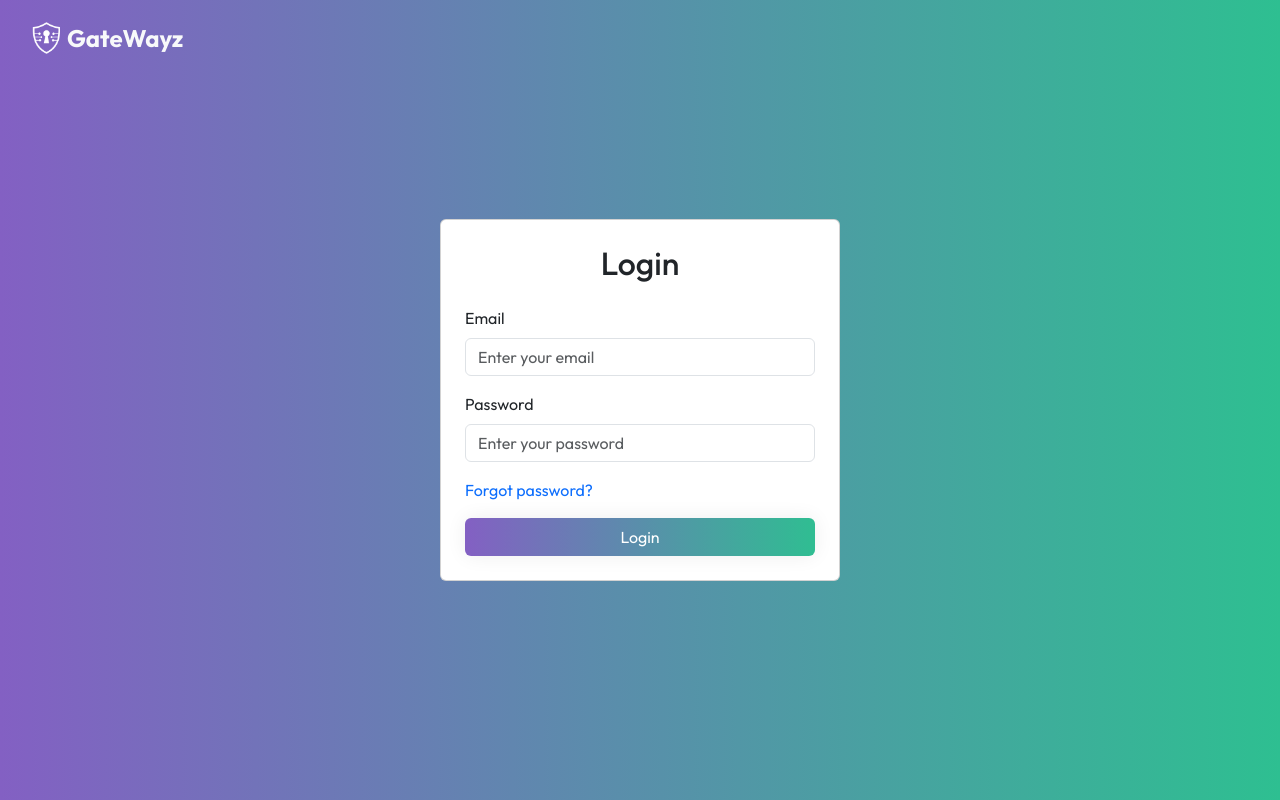
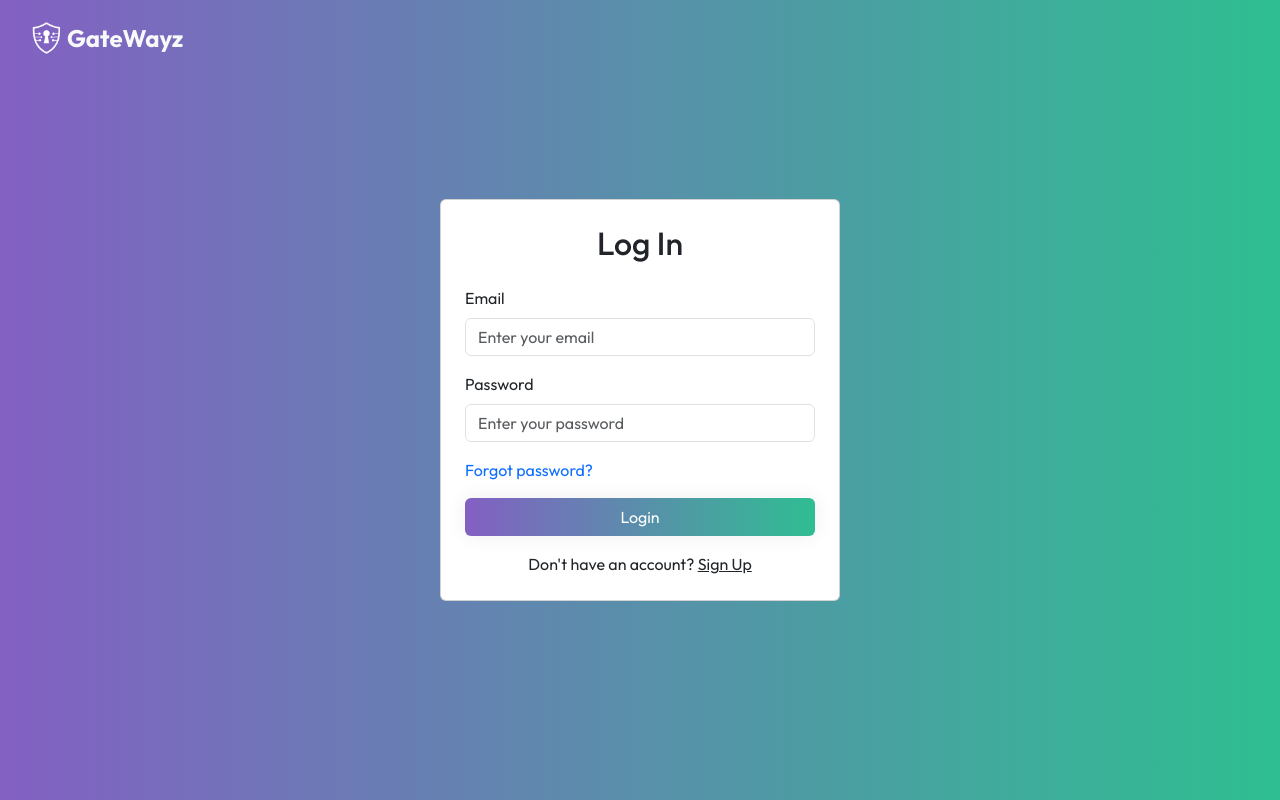
Before and after one commit to luiz-matoso/gatewayz-frontend, a React (Vite) app: page /login in a window 1280 px wide. Built offline with nearby package versions, Linux system fonts and the light colour scheme.

Commit message:
feat: add if-else to use the same form for register

```diff
--- a/src/pages/Login/Login.css
+++ b/src/pages/Login/Login.css
@@ -7,7 +7,6 @@
   );
   transition: 0.5s;
   background-size: 200% auto;
-  background-position: left center; /* Adicione esta linha */
   color: white;
   box-shadow: 0 0 20px #eee;
   border-radius: 10px;
--- a/src/pages/Login/Login.jsx
+++ b/src/pages/Login/Login.jsx
@@ -1,10 +1,12 @@
-import React from "react";
+import React, { useState } from "react";
 import { assets } from "../../assets/assets";
 import { Link } from "react-router-dom";
 
 import "./Login.css";
 
 const Login = () => {
+  const [isCreateAccount, setIsCreateAccount] = useState(false);
+
   return (
     <div
       className="position-relative min-vh-100 d-flex justify-content-center align-items-center"
@@ -39,8 +41,24 @@ const Login = () => {
       </div>
 
       <div className="card p-4" style={{ maxWidth: "400px", width: "100%" }}>
-        <h2 className="text-center mb-4">Login</h2>
+        <h2 className="text-center mb-4">
+          {isCreateAccount ? "Sign Up" : "Log In"}
+        </h2>
         <form>
+          {isCreateAccount && (
+            <div className="mb-3">
+              <label htmlFor="fullName" className="form-label">
+                Full Name
+              </label>
+              <input
+                type="text"
+                id="fullName"
+                className="form-control"
+                placeholder="Enter your full name"
+                required
+              />
+            </div>
+          )}
           <div className="mb-3">
             <label htmlFor="email" className="form-label">
               Email
@@ -72,9 +90,37 @@ const Login = () => {
           </div>
 
           <button type="submit" className="btn btn-grad text-white w-100">
-            Login
+            {isCreateAccount ? "Sign Up" : "Login"}
           </button>
         </form>
+
+        <div className="text-center mt-3">
+          <p className="mb-0">
+            {isCreateAccount ? (
+              <>
+                Already have an account?{" "}
+                <span
+                  onClick={() => setIsCreateAccount(false)}
+                  className="text-decoration-underline"
+                  style={{ cursor: "pointer" }}
+                >
+                  Log In
+                </span>
+              </>
+            ) : (
+              <>
+                Don't have an account?{" "}
+                <span
+                  onClick={() => setIsCreateAccount(true)}
+                  className="text-decoration-underline"
+                  style={{ cursor: "pointer" }}
+                >
+                  Sign Up
+                </span>
+              </>
+            )}
+          </p>
+        </div>
       </div>
     </div>
   );
```
